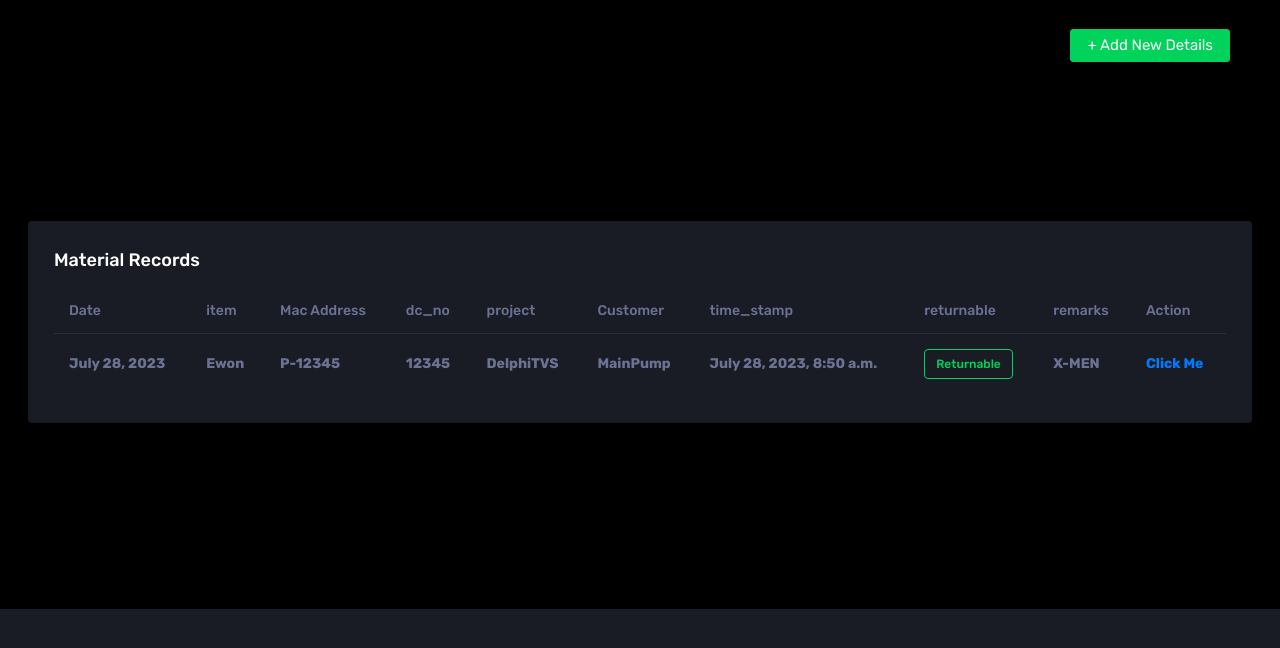
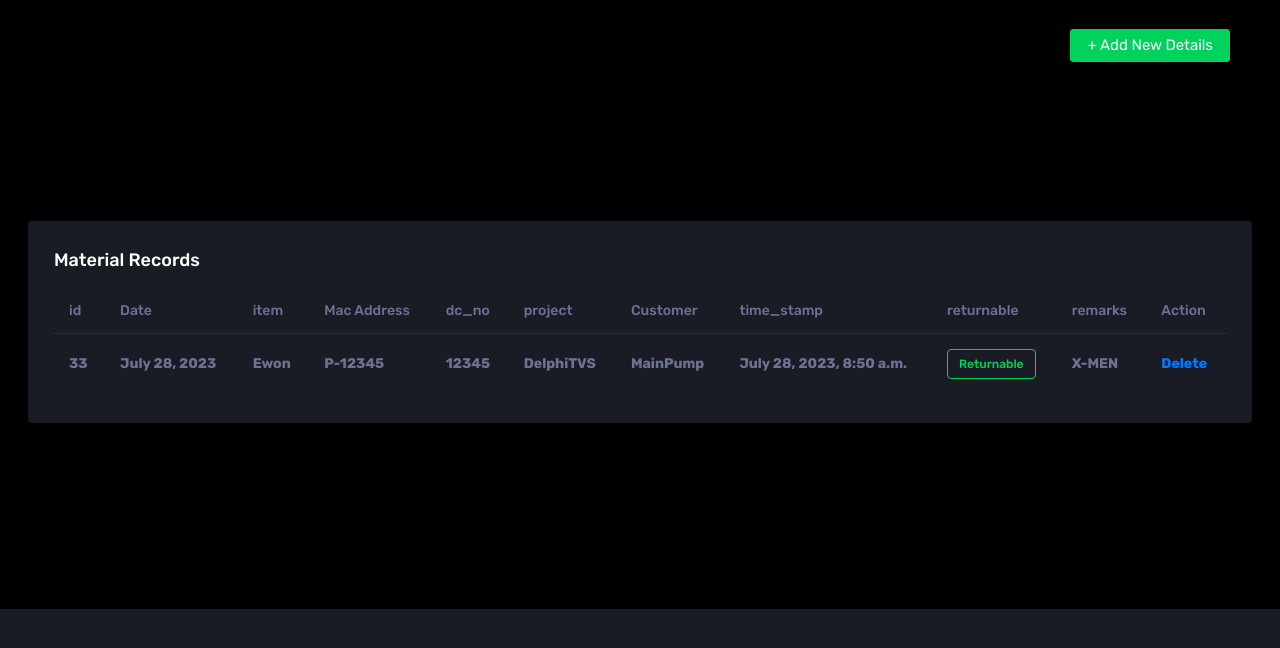
Before and after one commit to SanjayBaswa/material_app, a Django app: page / in a window 1280 px wide. Shown: the part 121-769 px from the top of the page. Run offline with Django 4.2, Linux system fonts and the light colour scheme; data comes from the database, SQL or seed files in the repository; some libraries are stand-ins or nearby versions.

Commit message:
sno added

```diff
--- a/Template/record_table.html
+++ b/Template/record_table.html
@@ -25,7 +25,7 @@
   </head>
   <body>
         <div class="main-panel">
-          <h1>COE-Material Tracking</h1>
+          <h1 >COE-Material Tracking</h1>
           <div class="content-wrapper">
           <a style="position: absolute ; right: 0;  margin-right: 50px;" class="nav-link btn btn-success create-new-button"   href='/material_form/'>+ Add New Details</a>
           <!--<li class="nav-item dropdown d-none d-lg-block">-->
@@ -134,6 +134,7 @@
                       <table class="table">
                         <thead>
                           <tr>
+                            <th>id</th>
                             <th>Date</th>
                             <th>item</th>
                             <th>Mac Address</th>
@@ -149,6 +150,7 @@
                         <tbody>
                           {% for i in query_set %}
                           <tr>
+                            <th>{{ i.id }}</th>
                             <th>{{ i.date }}</th>
                             <th>{{ i.item }}</th>
                             <th>{{ i.Part_no }}</th>
@@ -169,7 +171,7 @@
                             <th>
                               <!-- <a id = 'delete_record' data = '{{i.id}}' , href= '{{i.id}}' >DeSSlete</a> -->
                               <!-- template.html -->
-                              <a href="#" data-id="{{i.id}}" onclick="handleClick(event)">Click Me</a>
+                              <a href="#" data-id="{{i.id}}" onclick="handleClick(event)">Delete</a>
 
                             </th>
                             </tr>
```
